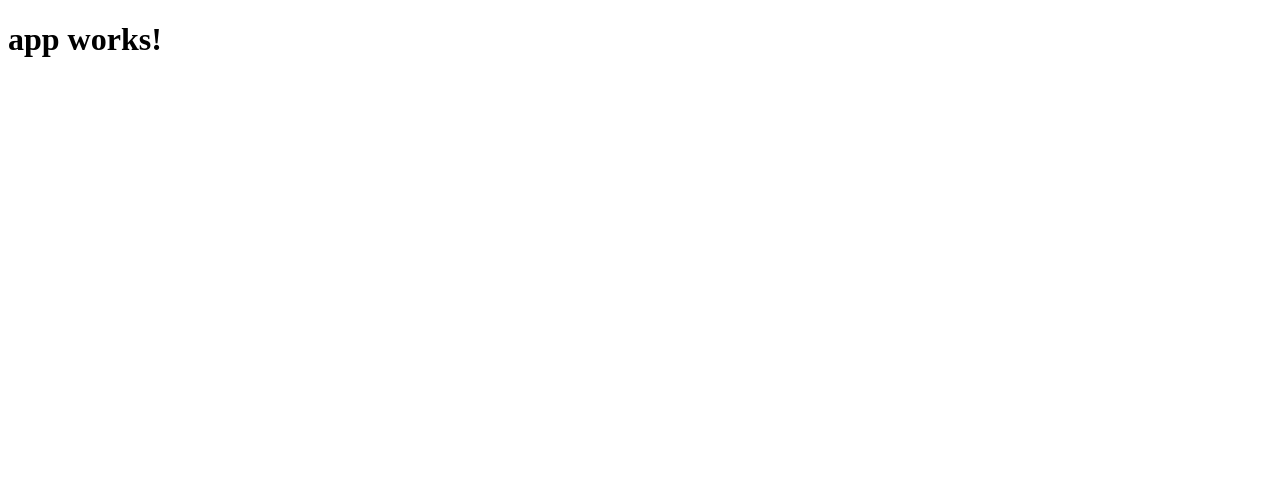
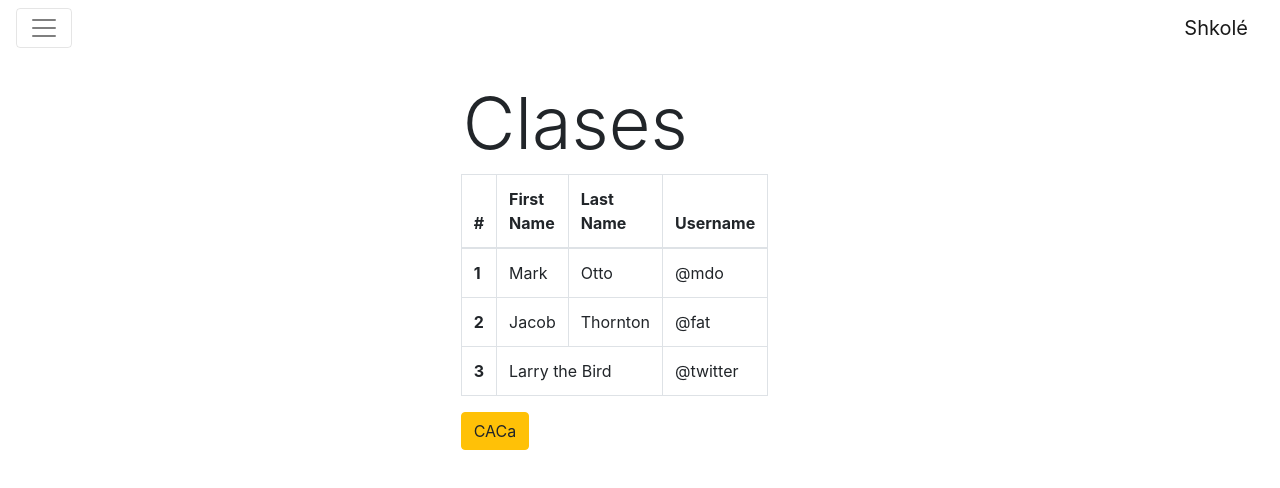
Before and after one commit to wainola/WebGonzalo, an Angular app: page / in a window 1280 px wide. Shown: the top 488 px of the page. Built offline with nearby package versions, Linux system fonts and the light colour scheme.

Commit message:
Diseño de interfaz del sitio

```diff
--- a/angular-cli.json
+++ b/angular-cli.json
@@ -19,6 +19,7 @@
       "mobile": false,
       "styles": [
         "styles.css"
+        ,"../node_modules/bootstrap/dist/css/bootstrap.min.css"
       ],
       "scripts": [],
       "environments": {
--- a/package.json
+++ b/package.json
@@ -21,6 +21,7 @@
     "@angular/platform-browser": "^2.3.1",
     "@angular/platform-browser-dynamic": "^2.3.1",
     "@angular/router": "^3.3.1",
+    "bootstrap": "^4.0.0-alpha.6",
     "core-js": "^2.4.1",
     "rxjs": "^5.0.1",
     "ts-helpers": "^1.1.1",
--- a/src/app/app.component.html
+++ b/src/app/app.component.html
@@ -1,3 +1,10 @@
-<h1>
-  {{title}}
-</h1>
+<app-header-site></app-header-site>
+<div class="container d-flex justify-content-center">
+  <div class="row">
+    <div class="col-lg-8">
+      <br>
+      <h1 class="display-3 text-center">Clases</h1>
+      <app-clases></app-clases>
+    </div>
+  </div>
+</div>
--- a/src/app/app.component.ts
+++ b/src/app/app.component.ts
@@ -1,10 +1,9 @@
 import { Component } from '@angular/core';
+import { HeaderSiteComponent } from './header-site.component';
 
 @Component({
   selector: 'app-root',
   templateUrl: './app.component.html',
-  styleUrls: ['./app.component.css']
 })
 export class AppComponent {
-  title = 'app works!';
 }
--- a/src/app/app.module.ts
+++ b/src/app/app.module.ts
@@ -4,10 +4,14 @@ import { FormsModule } from '@angular/forms';
 import { HttpModule } from '@angular/http';
 
 import { AppComponent } from './app.component';
+import { HeaderSiteComponent } from './header-site.component';
+import { ClasesComponent } from './clases/clases.component';
 
 @NgModule({
   declarations: [
-    AppComponent
+    AppComponent,
+    HeaderSiteComponent,
+    ClasesComponent
   ],
   imports: [
     BrowserModule,
--- /dev/null
+++ b/src/app/clases/clases.component.html
@@ -0,0 +1,30 @@
+<table class="table table-hover table-bordered">
+  <thead>
+    <tr>
+      <th>#</th>
+      <th>First Name</th>
+      <th>Last Name</th>
+      <th>Username</th>
+    </tr>
+  </thead>
+  <tbody>
+    <tr>
+      <th scope="row">1</th>
+      <td>Mark</td>
+      <td>Otto</td>
+      <td>@mdo</td>
+    </tr>
+    <tr>
+      <th scope="row">2</th>
+      <td>Jacob</td>
+      <td>Thornton</td>
+      <td>@fat</td>
+    </tr>
+    <tr>
+      <th scope="row">3</th>
+      <td colspan="2">Larry the Bird</td>
+      <td>@twitter</td>
+    </tr>
+  </tbody>
+</table>
+<button type="button" name="button" class="btn btn-warning">CACa</button>
--- /dev/null
+++ b/src/app/clases/clases.component.ts
@@ -0,0 +1,15 @@
+import { Component, OnInit } from '@angular/core';
+
+@Component({
+  selector: 'app-clases',
+  templateUrl: './clases.component.html',
+  styles: []
+})
+export class ClasesComponent implements OnInit {
+
+  constructor() { }
+
+  ngOnInit() {
+  }
+
+}
--- /dev/null
+++ b/src/app/header-site.component.html
@@ -0,0 +1,18 @@
+<nav class="navbar navbar-toggleable-md navbar-light bg-faded">
+  <button class="navbar-toggler navbar-toggler-right" type="button" data-toggle="collapse" data-target="#navbarSupportedContent" aria-controls="navbarSupportedContent" aria-expanded="false" aria-label="Toggle navigation">
+    <span class="navbar-toggler-icon"></span>
+  </button>
+  <a class="navbar-brand" href="#">Shkolé</a>
+
+  <div class="collapse navbar-collapse" id="navbarSupportedContent">
+    <ul class="navbar-nav mr-auto">
+      <li class="nav-item active">
+        <a class="nav-link" href="#">Alumno <span class="sr-only">(current)</span></a>
+      </li>
+      <li class="nav-item">
+        <a class="nav-link" href="#">Clases</a>
+      </li>
+    </ul>
+    <button type="button" name="button" class="btn btn-primary">Cerrar sesión</button>
+  </div>
+</nav>
--- /dev/null
+++ b/src/app/header-site.component.ts
@@ -0,0 +1,15 @@
+import { Component, OnInit } from '@angular/core';
+
+@Component({
+  selector: 'app-header-site',
+  templateUrl: './header-site.component.html',
+  styles: []
+})
+export class HeaderSiteComponent implements OnInit {
+
+  constructor() { }
+
+  ngOnInit() {
+  }
+
+}
```
Also changed, not shown: src/app/clases/index.ts (added), 1 other file (tests, documents, lock files or other folders).
